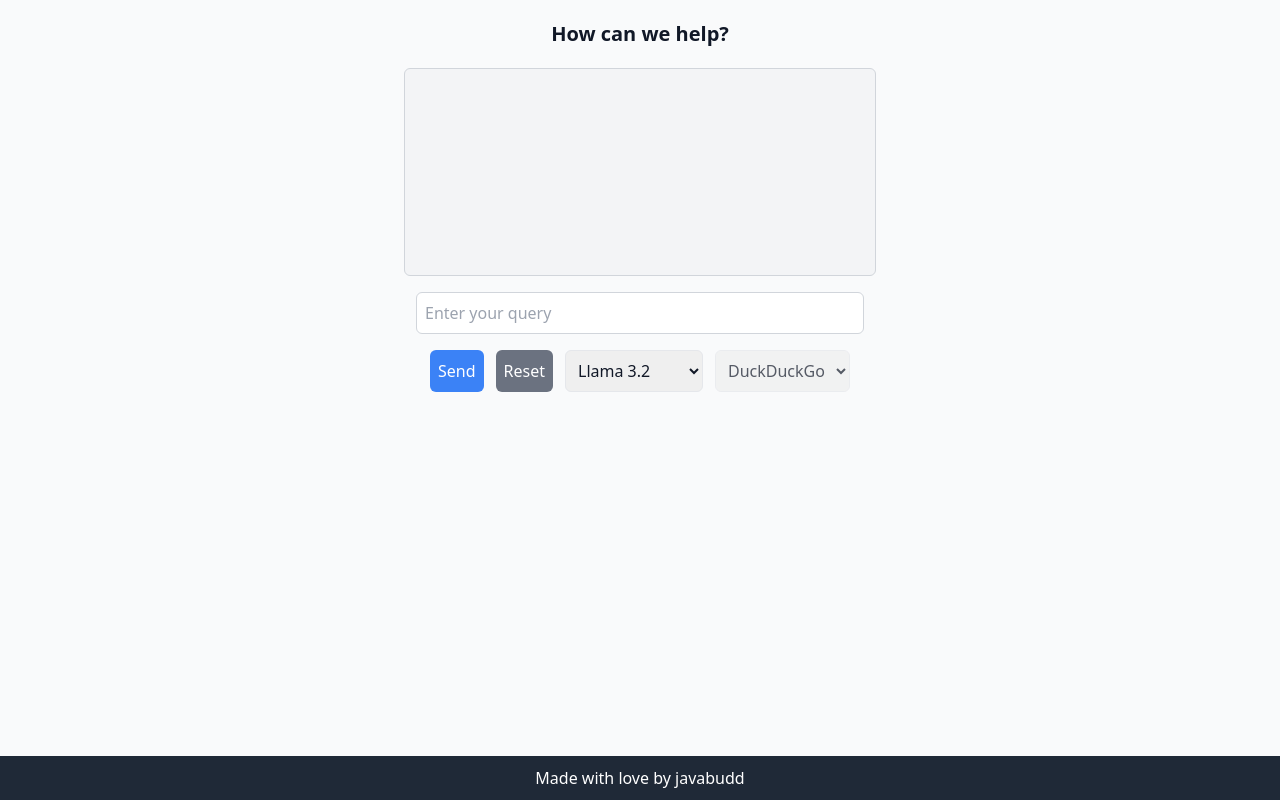
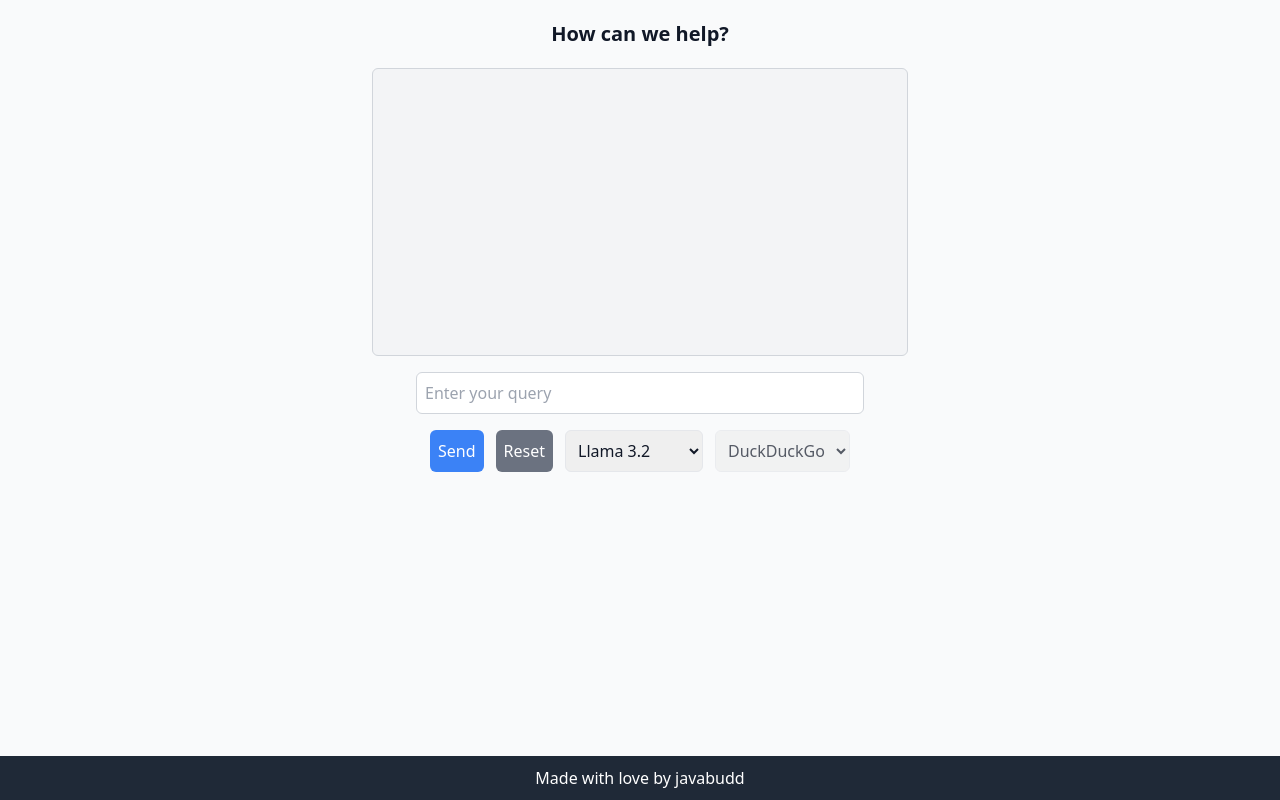
Before and after one commit to javabudd/oquery, a React (Create React App) app in the folder frontend/: page / in a window 1280 px wide. Built offline with nearby package versions, Linux system fonts and the light colour scheme.

Commit message:
Increase widths and prompt sizes

```diff
--- a/frontend/src/App.tsx
+++ b/frontend/src/App.tsx
@@ -5,9 +5,8 @@ import './App.css';
 function App() {
 	return (
 		<div className="App">
-			<header className="App-header">
-				<QueryLlmComponent/>
-			</header>
+			<header className="App-header"></header>
+			<QueryLlmComponent/>
 			<footer className="footer">
 				<p>Made with love by <a href="https://github.com/javabudd/oquery">javabudd</a></p>
 			</footer>
--- a/frontend/src/QueryLlmComponent.tsx
+++ b/frontend/src/QueryLlmComponent.tsx
@@ -86,10 +86,10 @@ const QueryLlmComponent: React.FC = () => {
 	}, [response]);
 
 	return (
-		<div className="p-5 font-sans text-center max-w-lg mx-auto">
+		<div className="p-5 font-sans text-center max-w-xl mx-auto">
 			<h2 className="text-xl font-bold">How can we help?</h2>
 			<div ref={responseRef}
-			     className="mt-5 text-green-600 whitespace-pre-line text-center border border-gray-300 p-3 rounded-md bg-gray-100 w-full max-w-lg mx-auto overflow-y-auto h-52 max-h-96 break-words">
+			     className="mt-5 text-green-600 whitespace-pre-line text-center border border-gray-300 p-3 rounded-md bg-gray-100 w-full max-w-xl mx-auto overflow-y-auto h-72 max-h-96 break-words">
 				{response && <strong>Response:</strong>}
 				<p>{response}</p>
 			</div>
```
